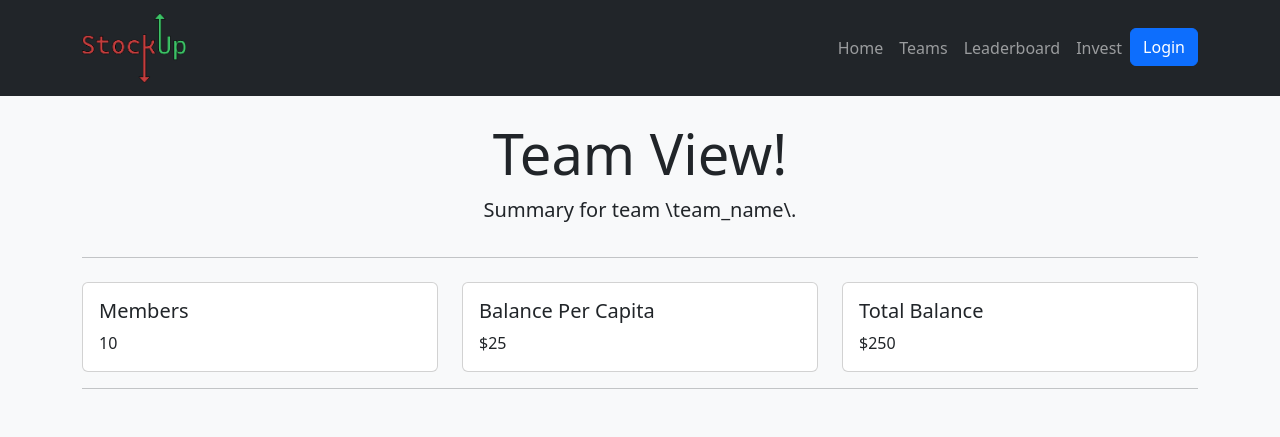
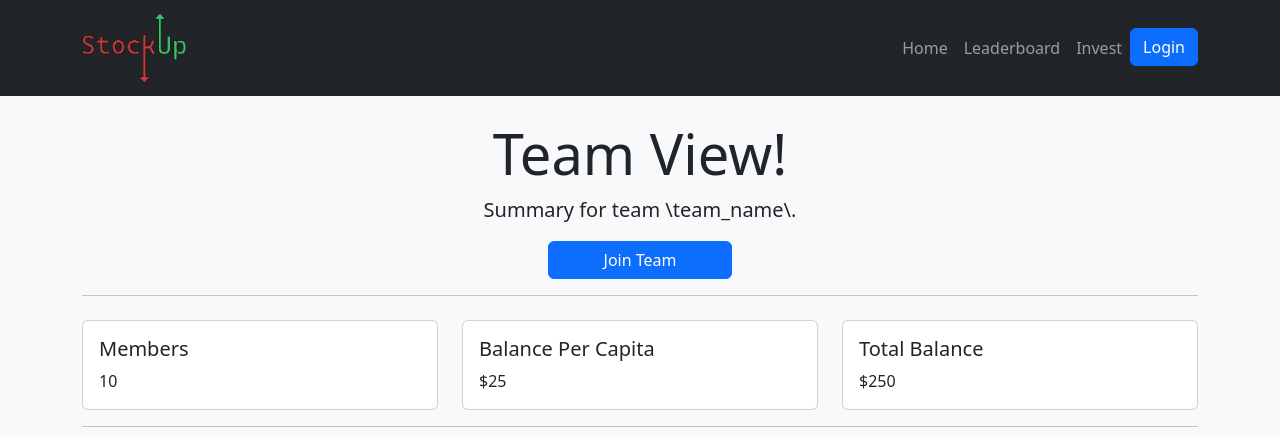
Before and after one commit to mdcrapse/stock, a Django app: page /teamview in a window 1280 px wide. Shown: the top 437 px of the page. Run offline with Django 5.2, Linux system fonts and the light colour scheme; some libraries are stand-ins or nearby versions.

Commit message:
Removed access to team page from navbar since its redundance

```diff
--- a/stocks/templates/includes/navbar.html
+++ b/stocks/templates/includes/navbar.html
@@ -16,10 +16,6 @@
         </li>
 
         <li class="nav-item">
-          <a class="nav-link" href="{% url 'teams' %}">Teams</a>
-        </li>
-
-        <li class="nav-item">
           <a class="nav-link" href="{% url 'leaderboard' %}">Leaderboard</a>
         </li>
 
--- a/stocks/templates/teamview.html
+++ b/stocks/templates/teamview.html
@@ -15,6 +15,7 @@
     <div class="col-md-8 mx-auto text-center">
         <h1 class="display-4">Team View!</h1>
         <p class="lead">Summary for team \team_name\.</p>
+        <button type="button" id="submit-btn" class="btn btn-primary w-25">Join Team</button>
     </div>
 </div>
 
```
